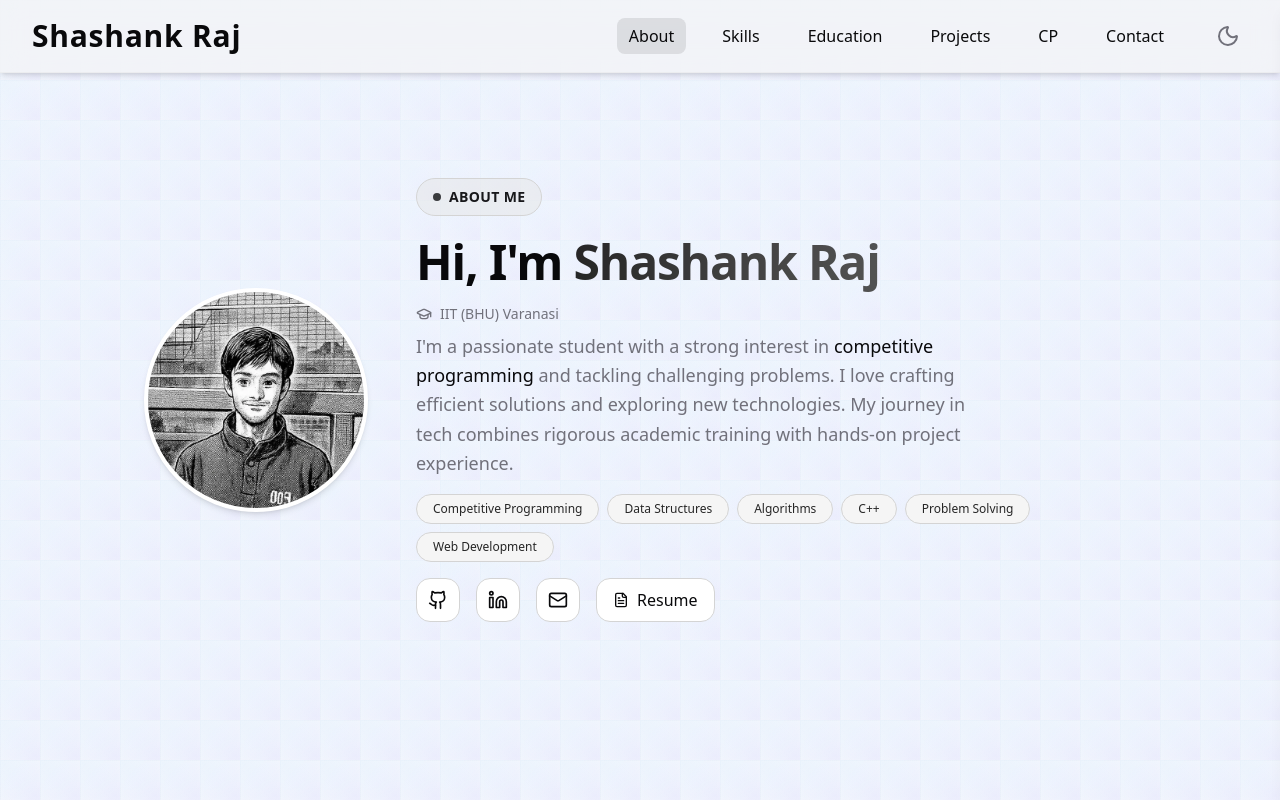
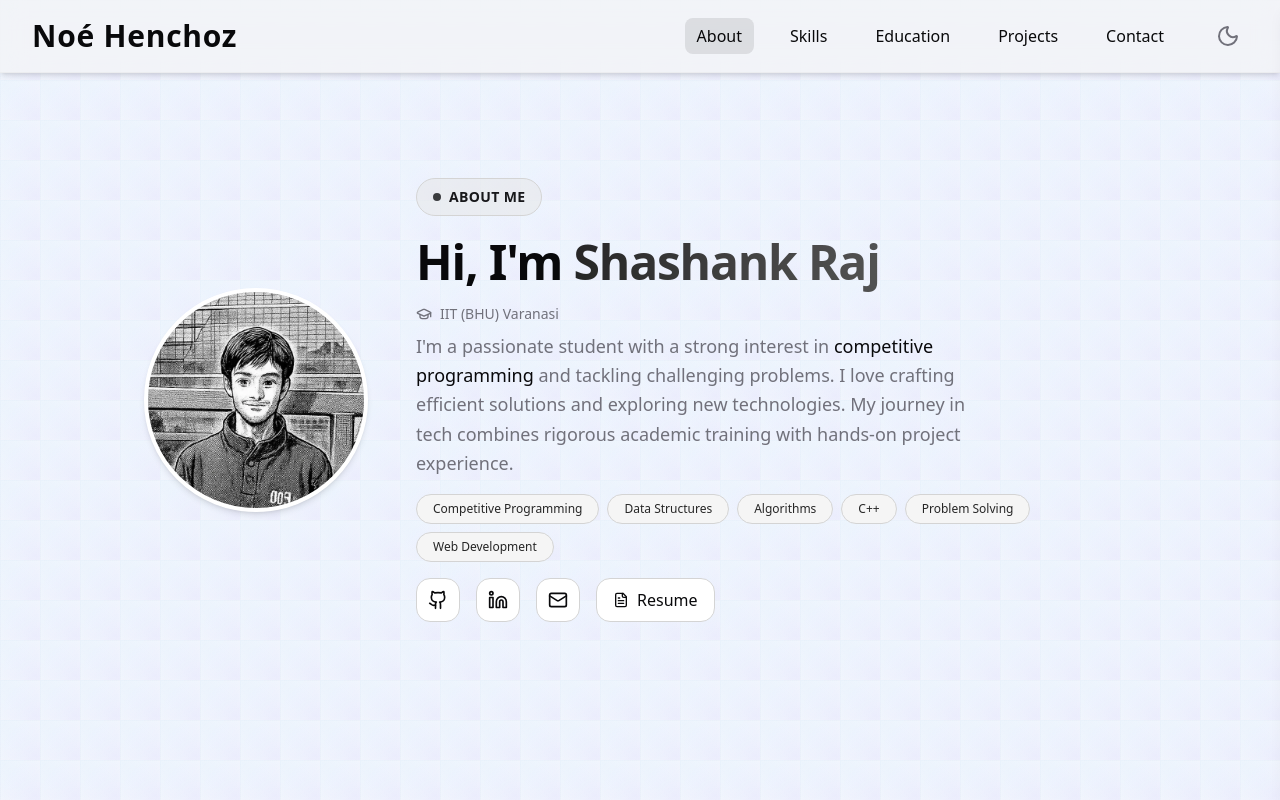
Before and after one commit to henchoznoe/Portfolio, a React (Vite) app: page / in a window 1280 px wide. Shown: the top 800 px of the page. Built offline with nearby package versions, Linux system fonts and the light colour scheme.

Commit message:
Update Header

```diff
--- a/index.html
+++ b/index.html
@@ -1,14 +1,14 @@
 <!doctype html>
 <html lang="en">
-  <head>
+<head>
+    <meta charset="UTF-8"/>
+    <link rel="icon" type="image/svg+xml" href="/favicon.svg"/>
+    <meta name="viewport" content="width=device-width, initial-scale=0.75"/>
+    <title>Noé Henchoz - Portfolio</title>
     <link rel="stylesheet" href="https://cdnjs.cloudflare.com/ajax/libs/font-awesome/6.4.2/css/all.min.css">
-    <meta charset="UTF-8" />
-    <link rel="icon" type="image/svg+xml" href="/favicon.svg" />
-    <meta name="viewport" content="width=device-width, initial-scale=0.75" />
-    <title>Shashank Raj Portfolio</title>
-  </head>
-  <body>
+</head>
+<body>
     <div id="root"></div>
     <script type="module" src="/src/main.jsx"></script>
-  </body>
+</body>
 </html>
--- a/package.json
+++ b/package.json
@@ -1,7 +1,7 @@
 {
-  "name": "my-portfolio",
+  "name": "portfolio",
   "private": true,
-  "version": "0.0.0",
+  "version": "0.1.0",
   "type": "module",
   "scripts": {
     "dev": "vite",
@@ -33,6 +33,6 @@
     "eslint-plugin-react-refresh": "^0.4.19",
     "globals": "^16.0.0",
     "tw-animate-css": "^1.3.4",
-    "vite": "^6.3.5"
+    "vite": "^7.1.12"
   }
 }
--- a/src/components/Header.jsx
+++ b/src/components/Header.jsx
@@ -21,7 +21,6 @@ const navLinks = [
   { to: "/skills", label: "Skills" },
   { to: "/academics", label: "Education" },
   { to: "/projects", label: "Projects" },
-  { to: "/cp", label: "CP" },
   { to: "/contact", label: "Contact" },
 ];
 
@@ -46,7 +45,7 @@ const Header = memo(({ toggleTheme, currentTheme, onHamburgerClick }) => {
     >
       {/* THE FIX: Changed Link to point to "/" */}
       <Link to="/" className="text-2xl sm:text-3xl font-extrabold text-primary tracking-wide select-none hover:opacity-80 transition">
-        Shashank Raj
+        Noé Henchoz
       </Link>
 
       <nav className="hidden min-[935px]:flex gap-2 sm:gap-4 md:gap-6 items-center">
--- a/tailwind.config.js
+++ b/tailwind.config.js
@@ -5,7 +5,7 @@ import { fontFamily } from "tailwindcss/defaultTheme";
 export default {
   content: [
     "./index.html",
-    "./src/**/*.{js,jsx,ts,tsx}", // add ts/tsx if you use TypeScript
+    "./src/**/*.{js,jsx,ts,tsx}",
   ],
   theme: {
     extend: {
```
Also changed, not shown: vercel.json (deleted), 2 other files (tests, documents, lock files or other folders).
